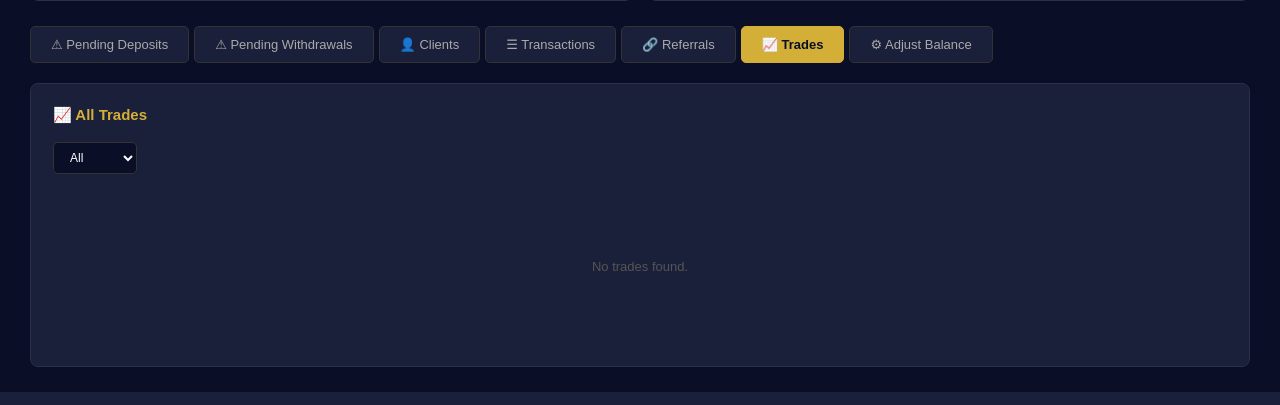
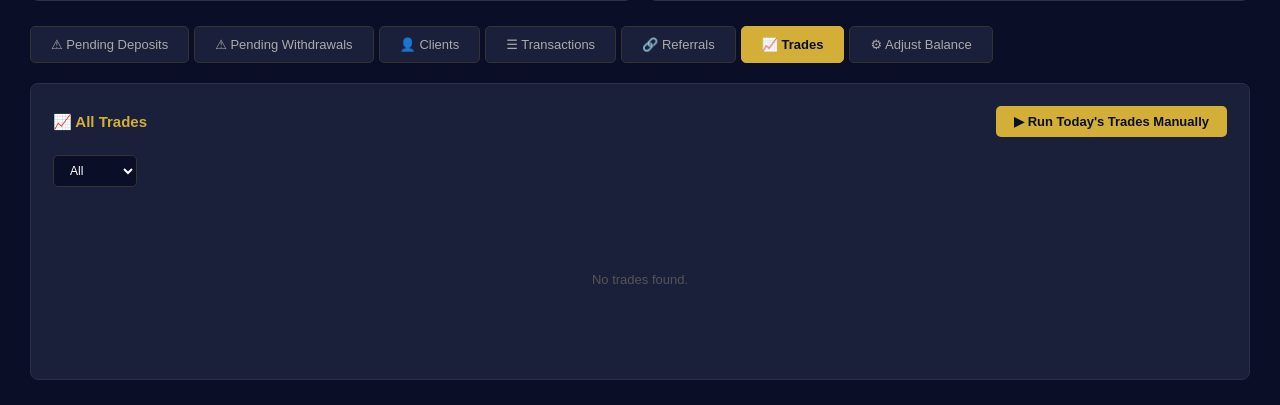
Before and after one commit to mubeakungu/sumitwealth, a Flask app: page /admin/dashboard in a window 1280 px wide, after a click that opens the changed part. Shown: the part 459-864 px from the top of the page. Run offline with Flask 3, Linux system fonts and the light colour scheme; the visitor is signed in with stand-in values (Sample User, id 1); data that the repository does not hold is empty; some libraries are stand-ins or nearby versions.

Commit message:
Update admin_dashboard.html

```diff
--- a/templates/admin_dashboard.html
+++ b/templates/admin_dashboard.html
@@ -280,7 +280,10 @@
  <!-- TRADES -->
 <div id="trades" class="tab-content">
   <div class="panel">
-      <div class="panel-title">&#128200; All Trades</div>
+    <div style="display:flex;justify-content:space-between;align-items:center;margin-bottom:18px;flex-wrap:wrap;gap:10px;">
+      <div class="panel-title" style="margin-bottom:0;">📈 All Trades</div>
+      <button class="btn btn-gold" onclick="openRunTradesModal()">▶ Run Today's Trades Manually</button>
+    </div>
     <div class="filter-bar">
       <select id="tradeStatusFilter" onchange="loadTrades()">
         <option value="">All</option>
@@ -291,6 +294,19 @@
     <div id="tradeList" class="loading">Loading...</div>
   </div>
 </div>
+
+<!-- RUN TRADES MODAL -->
+<div class="modal-overlay" id="runTradesModal">
+  <div class="modal">
+    <h3>▶ Run Today's Trades</h3>
+    <p style="color:#aaa;font-size:13px;margin-bottom:18px;">
+      Credits <strong style="color:#d4af37;">$8 per $100 balance</strong>
+      to every active client immediately.<br><br>
+      Use this if today's automatic trade was missed.
+    </p>
+    <div id="runTradesResult" style="display:none;padding:12px;border-radius:6px;margin-bottom:14px;font-size:13px;"></div>
+    <div class="modal-btns">
+      <button class="btn" style="background:#333;color:#aaa;" onclick="closeModal('runTradesModal')">Cancel</button>
 
   <!-- ADJUST -->
   <div id="adjust" class="tab-content">
```
Lines whose indentation alone changed are shown as unchanged.
